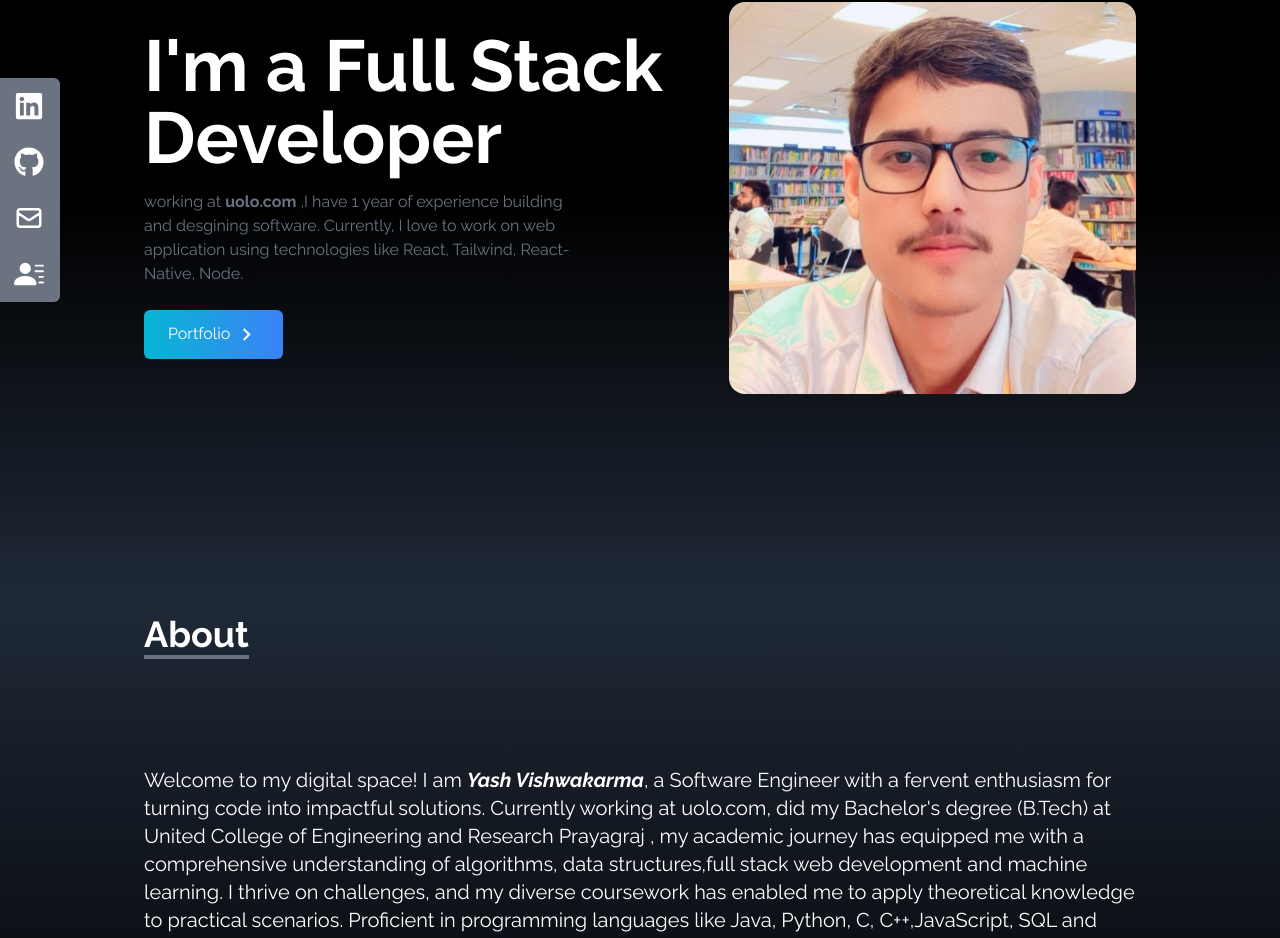
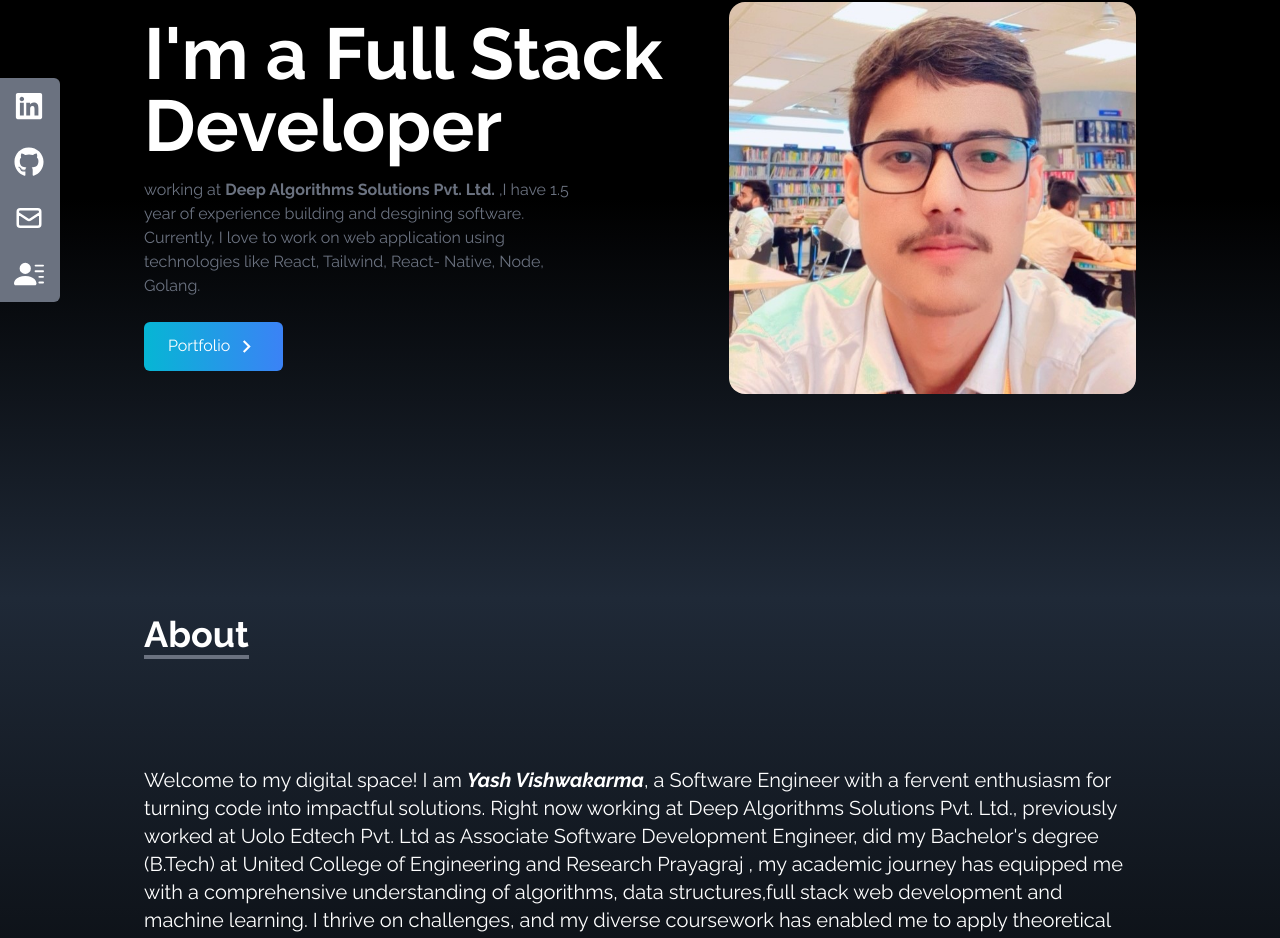
Before and after one commit to yashvishwakarma01/yash_portfolio, a React (Create React App) app: page / in a window 1280 px wide. Shown: the part 202-1140 px from the top of the page. Built offline with nearby package versions, Linux system fonts and the light colour scheme.

Commit message:
changes the home and about

```diff
--- a/src/components/About.jsx
+++ b/src/components/About.jsx
@@ -19,8 +19,10 @@ const About = () => {
             <i>Yash Vishwakarma</i>
           </b>
           , a Software Engineer with a fervent
-          enthusiasm for turning code into impactful solutions. Currently
-          working at uolo.com, did my Bachelor's degree (B.Tech) at United
+          enthusiasm for turning code into impactful solutions. Right now
+          working at Deep Algorithms Solutions Pvt. Ltd., previously worked
+          at Uolo Edtech Pvt. Ltd as Associate Software Development Engineer,
+           did my Bachelor's degree (B.Tech) at United
           College of Engineering and Research Prayagraj , my academic journey
           has equipped me with a comprehensive understanding of algorithms,
           data structures,full stack web development and machine learning.
@@ -33,7 +35,7 @@ const About = () => {
         <br />
 
         <p className="text-xl">
-          Internship experiences at <b><i>Sarvmatre International Pvt. Ltd.</i></b> have further enriched my skill set, exposing me
+          Full time experience at Uolo and Internship experiences at <b><i>Sarvmatre International Pvt. Ltd.</i></b> have further enriched my skill set, exposing me
           to real-world applications of computer science. Active participation
           in extracurricular activities and competitions complements my academic
           journey, emphasizing adaptability and continuous learning. As I stand
--- a/src/components/Home.jsx
+++ b/src/components/Home.jsx
@@ -15,9 +15,9 @@ const Home = () => {
             I'm a Full Stack Developer
           </h2>
           <p className="text-gray-500 py-4 max-w-md">
-            working at <b>uolo.com</b> ,I have 1 year of experience building
+            working at <b>Deep Algorithms Solutions Pvt. Ltd.</b> ,I have 1.5 year of experience building
             and desgining software. Currently, I love to work on web application
-            using technologies like React, Tailwind, React- Native, Node.
+            using technologies like React, Tailwind, React- Native, Node, Golang.
           </p>
 
           <div>
```
